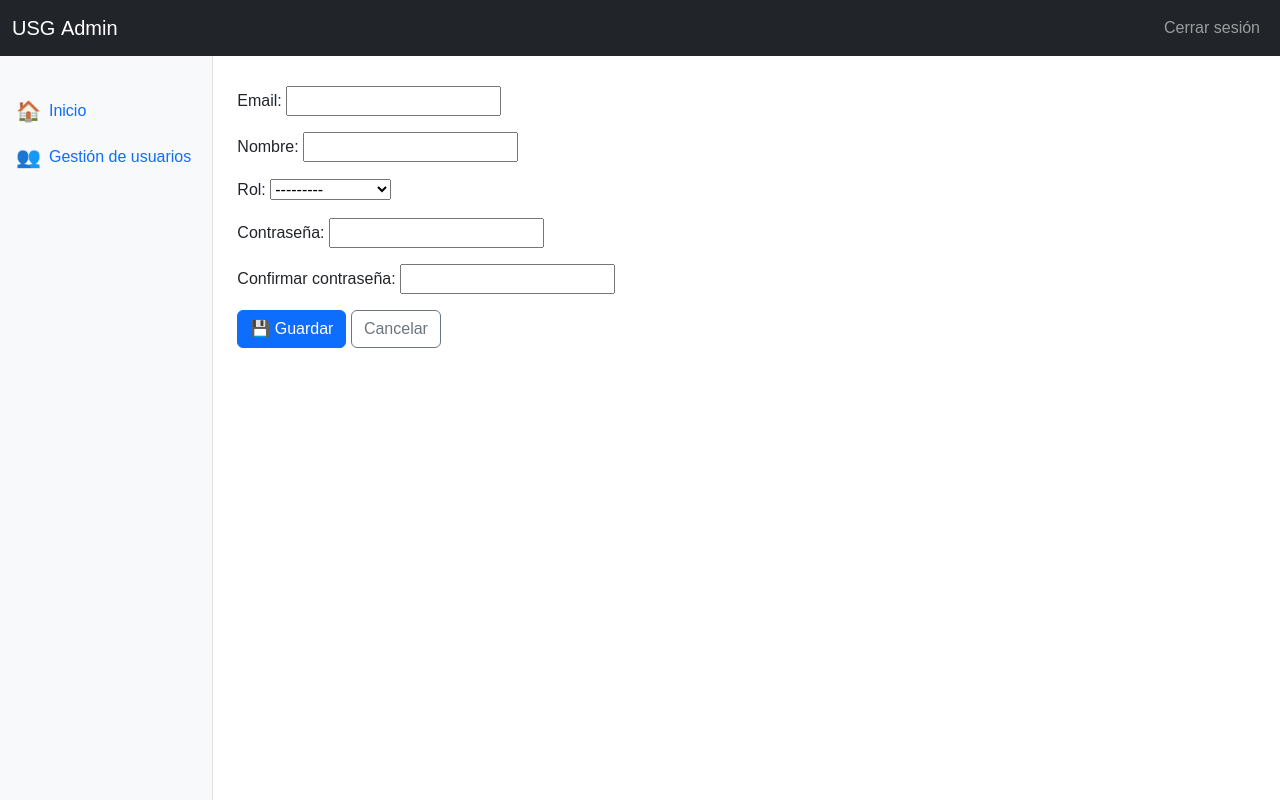
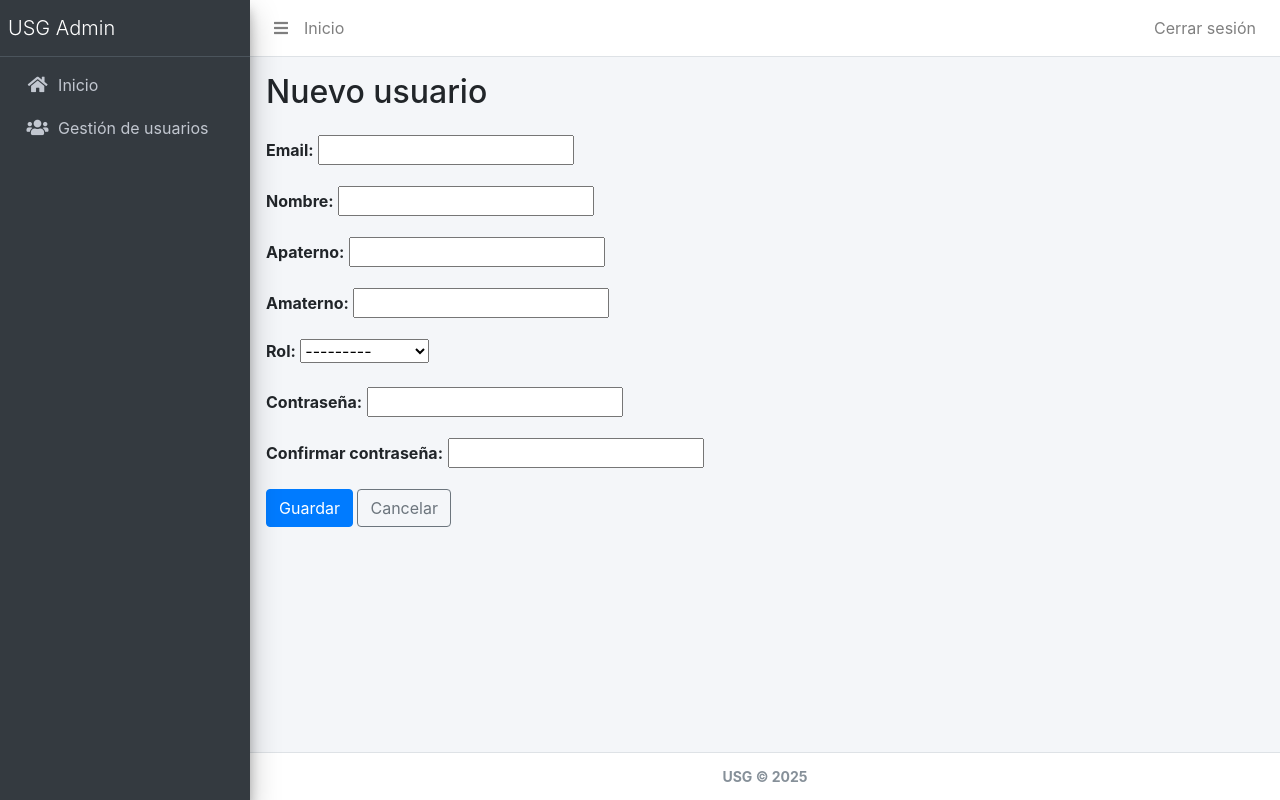
Before and after one commit to Vladimirgro/project_usg, a Django app: page /usuarios/nuevo/ in a window 1280 px wide. Run offline with Django 5.2, Linux system fonts and the light colour scheme; the visitor is signed in with stand-in values (Sample User, id 1); some libraries are stand-ins or nearby versions.

Commit message:
Login + AdminLite + Modificacion Nuevo usuario

```diff
--- a/core/admin.py
+++ b/core/admin.py
@@ -11,14 +11,14 @@ class UserAdmin(BaseUserAdmin):
     form     = CustomUserChangeForm
     model    = CustomUser
 
-    list_display  = ("email", "nombre", "rol", "is_active", "is_staff")
+    list_display  = ("email", "nombre", "apaterno", "amaterno", "rol", "is_active", "is_staff")
     list_filter   = ("rol", "is_staff", "is_active")
     search_fields = ("email", "nombre")
     ordering      = ("email",)
 
     fieldsets = (
         (None,               {"fields": ("email", "password")}),
-        ("Información",      {"fields": ("nombre", "rol")}),
+        ("Información",      {"fields": ("nombre", "apaterno", "amaterno", "rol")}),
         ("Permisos",         {"fields": ("is_active", "is_staff", "is_superuser", "groups", "user_permissions")}),
         ("Fechas importantes", {"fields": ("last_login",)}),
     )
@@ -26,6 +26,6 @@ class UserAdmin(BaseUserAdmin):
     add_fieldsets = (
         (None, {
             "classes": ("wide",),
-            "fields": ("email", "nombre", "rol", "password1", "password2", "is_active", "is_staff"),
+            "fields": ("email", "nombre", "apaterno", "amaterno" "rol", "password1", "password2", "is_active", "is_staff"),
         }),
     )
--- a/core/forms/forms.py
+++ b/core/forms/forms.py
@@ -8,7 +8,7 @@ class CustomUserCreationForm(forms.ModelForm):
 
     class Meta:
         model  = CustomUser
-        fields = ("email", "nombre", "rol")
+        fields = ("email", "nombre", "apaterno", "amaterno", "rol")
 
     def clean_password2(self):
         p1 = self.cleaned_data.get("password1")
@@ -29,7 +29,7 @@ class CustomUserChangeForm(forms.ModelForm):
 
     class Meta:
         model  = CustomUser
-        fields = ("email", "nombre", "rol", "is_active", "is_staff")
+        fields = ("email", "nombre", "apaterno", "amaterno", "rol", "is_active", "is_staff")
 
 
 
@@ -44,7 +44,7 @@ class CustomUserCreationForm(forms.ModelForm):
 
     class Meta:
         model  = CustomUser
-        fields = ("email", "nombre", "rol")
+        fields = ("email", "nombre", "apaterno", "amaterno", "rol")
 
     def clean_password2(self):
         p1 = self.cleaned_data.get("password1")
@@ -65,4 +65,4 @@ class CustomUserChangeForm(forms.ModelForm):
 
     class Meta:
         model  = CustomUser
-        fields = ("email", "nombre", "rol", "is_active", "is_staff")
+        fields = ("email", "nombre", "apaterno", "amaterno", "rol", "is_active", "is_staff")
--- a/core/models/user.py
+++ b/core/models/user.py
@@ -25,7 +25,9 @@ class CustomUser(AbstractBaseUser, PermissionsMixin):
     ]
 
     email = models.EmailField(unique=True)
-    nombre = models.CharField(max_length=100)
+    nombre = models.CharField(max_length=50)
+    apaterno = models.CharField(max_length=50)
+    amaterno = models.CharField(max_length=50)
     rol = models.CharField(max_length=20, choices=ROLES)
     is_active = models.BooleanField(default=True)
     is_staff = models.BooleanField(default=False)
--- a/core/views/auth_views.py
+++ b/core/views/auth_views.py
@@ -2,9 +2,6 @@ from django.contrib.auth.views import LoginView, LogoutView
 from django.urls import reverse_lazy
 from core.forms.auth_forms import CustomAuthForm
 from django.contrib import messages
-
-
-
 
 class CustomLoginView(LoginView):
     template_name = 'auth/login.html'
--- a/templates/dashboard/home.html
+++ b/templates/dashboard/home.html
@@ -3,114 +3,87 @@
 <html lang="es">
 <head>
   <meta charset="UTF-8" />
-    <meta name="viewport" content="width=device-width, initial-scale=1" />
+  <meta name="viewport" content="width=device-width, initial-scale=1.0" />
   <title>{% block title %}Dashboard{% endblock %}</title>
 
-    <!-- Bootstrap core CSS -->
-    <link href="https://cdn.jsdelivr.net/npm/bootstrap@5.3.6/dist/css/bootstrap.min.css"
-      rel="stylesheet"
-      integrity="sha384-4Q6Gf2aSP4eDXB8Miphtr37CMZZQ5oXLH2yaXMJ2w8e2ZtHTl7GptT4jmndRuHDT"
-      crossorigin="anonymous">
-    <!-- Custom styles (opcional) -->
-    <link rel="stylesheet" href="{% static 'css/styles.css' %}" />
+  <!-- AdminLTE + Bootstrap + FontAwesome via CDN -->
+  <link rel="stylesheet" href="https://cdn.jsdelivr.net/npm/admin-lte@3.2/dist/css/adminlte.min.css" />
+  <link rel="stylesheet" href="https://cdn.jsdelivr.net/npm/@fortawesome/fontawesome-free@5.15.4/css/all.min.css" />
+  <link rel="stylesheet" href="https://cdn.jsdelivr.net/npm/bootstrap@4.6.2/dist/css/bootstrap.min.css" />
+</head>
+<body class="hold-transition sidebar-mini">
+<div class="wrapper">
 
-    <style>
-      /* --- Estilos mínimos para el layout --- */
-      body {
-        overflow-x: hidden;
-      }
-      /* Ajuste para sidebar fija en pantallas ≥ md */
-      @media (min-width: 768px) {
-        #sidebarMenu {
-          position: fixed;
-          top: 56px; /* altura de navbar */
-          bottom: 0;
-          left: 0;
-          padding: 1rem 0;
-          box-shadow: inset -1px 0 0 rgba(0, 0, 0, 0.1);
-          z-index: 100; /* debajo de navbar */
-        }
-        main {
-          margin-left: 16.666667%; /* col-md-2 width */
-        }
-      }
-    </style>
-  </head>
-  <body>
-    <!-- Navbar TOP -->
-    <nav class="navbar navbar-expand-lg navbar-dark bg-dark fixed-top">
-      <div class="container-fluid">
-        <!-- Botón para mostrar/ocultar sidebar en móviles -->
-        <button
-          class="navbar-toggler d-md-none me-2"
-          type="button"
-          data-bs-toggle="collapse"
-          data-bs-target="#sidebarMenu"
-          aria-controls="sidebarMenu"
-          aria-expanded="false"
-          aria-label="Toggle navigation"
-        >
-          <span class="navbar-toggler-icon"></span>
-        </button>
-
-        <a class="navbar-brand" href="#">USG Admin</a>
-
-        <div class="collapse navbar-collapse justify-content-end">
-          <ul class="navbar-nav mb-2 mb-lg-0">
+  <!-- Navbar -->
+  <nav class="main-header navbar navbar-expand navbar-white navbar-light">
+    <ul class="navbar-nav">
       <li class="nav-item">
-              <a class="nav-link" href="{% url 'login' %}">Cerrar sesión</a>
+        <a class="nav-link" data-widget="pushmenu" href="#" role="button"><i class="fas fa-bars"></i></a>
+      </li>
+      <li class="nav-item d-none d-sm-inline-block">
+        <a href="#" class="nav-link">Inicio</a>
       </li>
     </ul>
-        </div>
-      </div>
+    <ul class="navbar-nav ml-auto">
+      <li class="nav-item">
+        <a href="#" class="nav-link" onclick="event.preventDefault(); document.getElementById('logout-form').submit();">
+          Cerrar sesión
+        </a>
+        <form id="logout-form" action="{% url 'logout' %}" method="POST" style="display: none;">
+          {% csrf_token %}
+        </form>
+      </li>
+    </ul>
   </nav>
 
-    <div class="container-fluid">
-      <div class="row">
   <!-- Sidebar -->
-        <nav
-          id="sidebarMenu"
-          class="col-12 col-md-2 collapse d-md-block bg-light sidebar"
-        >
-          <div class="position-sticky">
-            <ul class="nav flex-column pt-3">
+  <aside class="main-sidebar sidebar-dark-primary elevation-4">
+    <a href="{% url 'dashboard' %}" class="brand-link">
+      <span class="brand-text font-weight-light">USG Admin</span>
+    </a>
+    <div class="sidebar">
+      <nav class="mt-2">
+        <ul class="nav nav-pills nav-sidebar flex-column" data-widget="treeview" role="menu">
           <li class="nav-item">
-                <a class="nav-link d-flex align-items-center gap-2" href="{% url 'dashboard' %}">
-                  <span class="fs-5">🏠</span> Inicio
+            <a href="{% url 'dashboard' %}" class="nav-link">
+              <i class="nav-icon fas fa-home"></i>
+              <p>Inicio</p>
             </a>
           </li>
           <li class="nav-item">
-                <a class="nav-link d-flex align-items-center gap-2" href="{% url 'user_list' %}">
-                  <span class="fs-5">👥</span> Gestión de usuarios
+            <a href="{% url 'user_list' %}" class="nav-link">
+              <i class="nav-icon fas fa-users"></i>
+              <p>Gestión de usuarios</p>
             </a>
           </li>
-              <!-- Agrega más enlaces según sea necesario -->
         </ul>
+      </nav>
     </div>
-        </nav>
+  </aside>
 
   <!-- Contenido principal -->
-        <main class="col px-4 py-4" role="main">
+  <div class="content-wrapper p-3">
     {% if messages %}
       {% for message in messages %}
-              <div
-                class="alert alert-{{ message.tags }} alert-dismissible fade show"
-                role="alert"
-              >
+        <div class="alert alert-{{ message.tags }} alert-dismissible">
           {{ message }}
-                <button type="button" class="btn-close" data-bs-dismiss="alert" aria-label="Close"></button>
+          <button type="button" class="close" data-dismiss="alert">&times;</button>
         </div>
       {% endfor %}
     {% endif %}
 
     {% block content %}{% endblock %}
-        </main>
-      </div>
   </div>
 
-    <!-- Bootstrap bundle (con Popper) -->
-    <script src="https://cdn.jsdelivr.net/npm/bootstrap@5.3.6/dist/js/bootstrap.bundle.min.js"
-        integrity="sha384-j1CDi7MgGQ12Z7Qab0qlWQ/Qqz24Gc6BM0thvEMVjHnfYGF0rmFCozFSxQBxwHKO"
-        crossorigin="anonymous"></script>
+  <!-- Footer -->
+  <footer class="main-footer text-sm text-center">
+    <strong>USG &copy; 2025</strong>
+  </footer>
+</div>
+
+<!-- Scripts AdminLTE + Bootstrap -->
+<script src="https://cdn.jsdelivr.net/npm/jquery@3.5.1/dist/jquery.min.js"></script>
+<script src="https://cdn.jsdelivr.net/npm/bootstrap@4.6.2/dist/js/bootstrap.bundle.min.js"></script>
+<script src="https://cdn.jsdelivr.net/npm/admin-lte@3.2/dist/js/adminlte.min.js"></script>
 </body>
 </html>
--- a/templates/users/user_form.html
+++ b/templates/users/user_form.html
@@ -26,7 +26,7 @@
       </div>
     {% endif %}
 
-    <button type="submit" class="btn btn-primary">💾 Guardar</button>
+    <button type="submit" class="btn btn-primary">Guardar</button>
     <a href="{% url 'user_list' %}" class="btn btn-outline-secondary">Cancelar</a>
   </form>
 </div>
```
Also changed, not shown: templates/auth/login.html (+8 -0 lines). Lines whose indentation alone changed are shown as unchanged.
